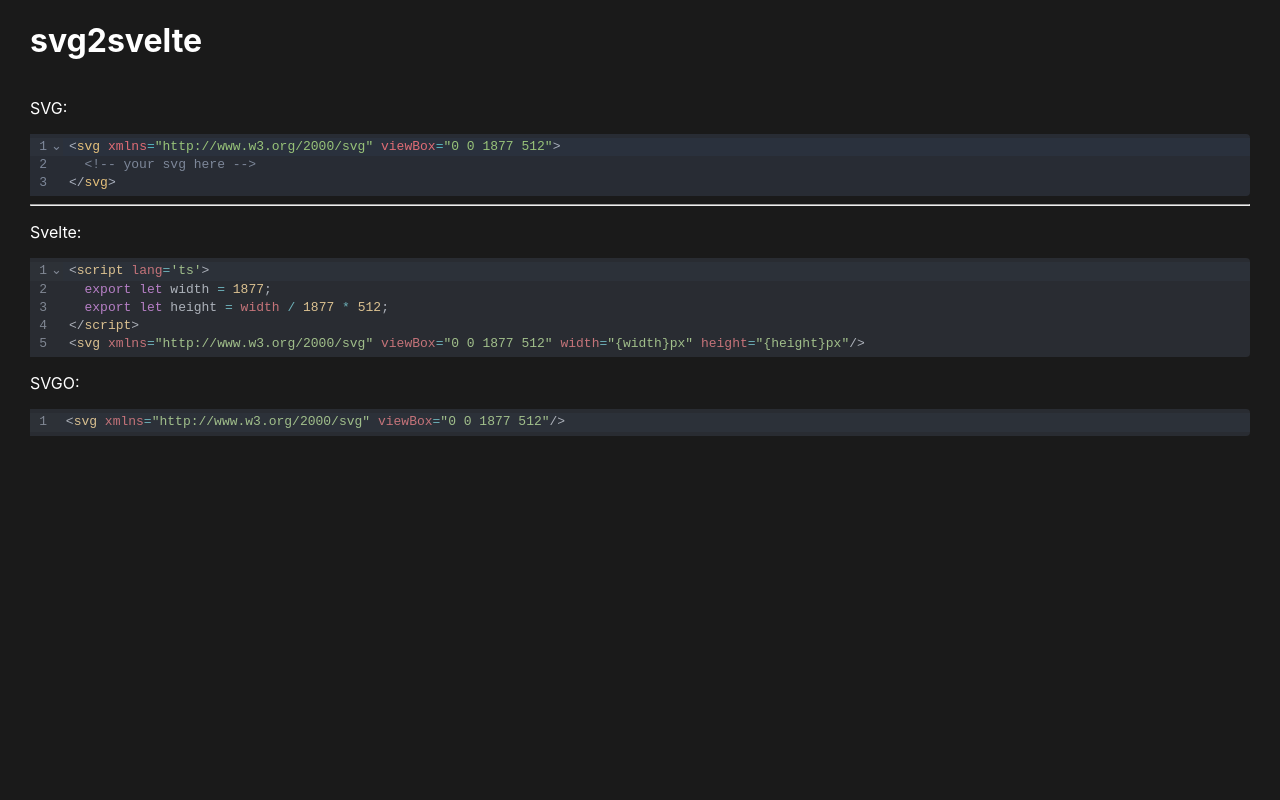
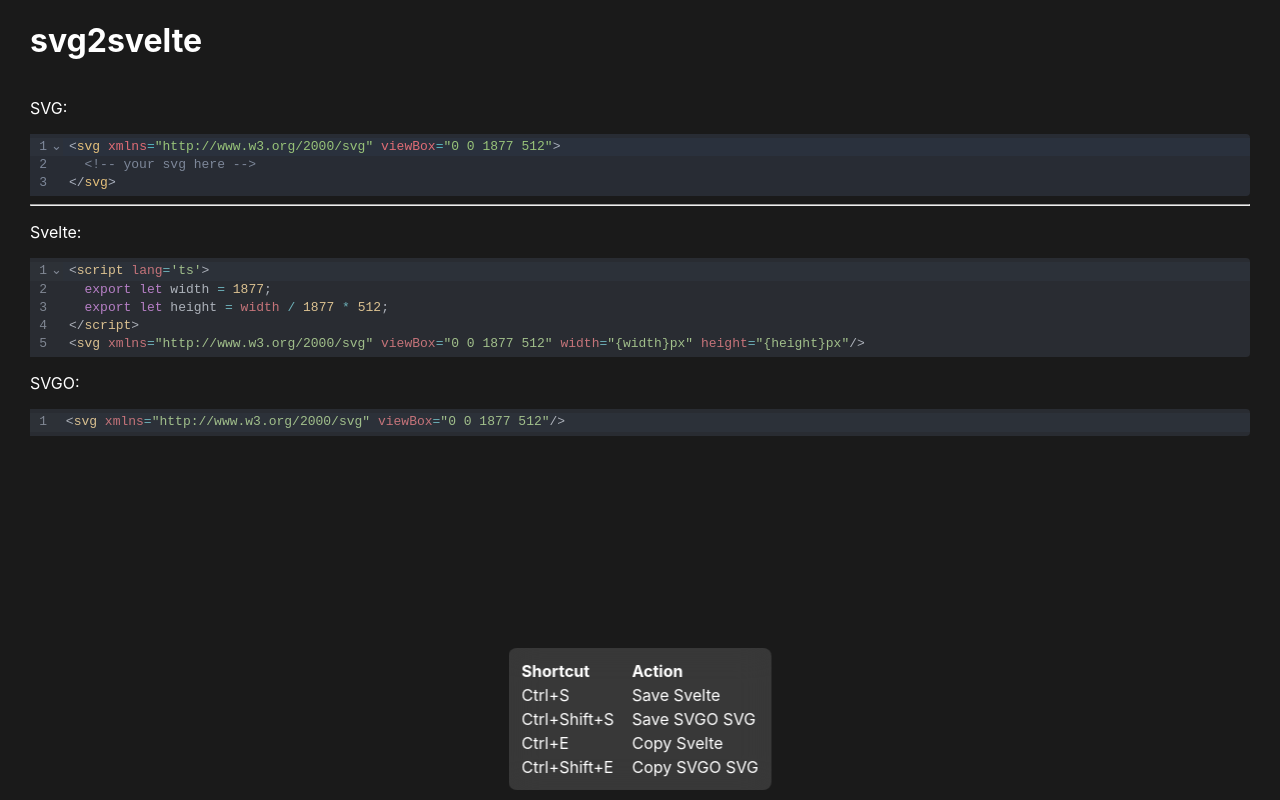
Before and after one commit to Exponential-Workload/svg2svelte, a SvelteKit app: page / in a window 1280 px wide. Built offline with nearby package versions, Linux system fonts and the light colour scheme; a web font is replaced by a local one.

Commit message:
feat: shortcuts

```diff
--- a/src/routes/+page.svelte
+++ b/src/routes/+page.svelte
@@ -95,6 +95,8 @@
       } catch (error) {}
     }
   };
+  let copied = false;
+  let saved = false;
 </script>
 
 <svelte:window
@@ -108,6 +110,22 @@
         encodeURIComponent(isLower ? svelte : svgoOut);
       a.download = isLower ? 'svg.svelte' : 'svg.svg';
       a.click();
+      saved = true;
+      setTimeout(() => {
+        saved = false;
+      }, 2500);
+    } else if (e.ctrlKey && e.key.toLowerCase() === 'e') {
+      e.preventDefault();
+      const isLower = e.key.toLowerCase() === e.key;
+      try {
+        navigator.clipboard.writeText(isLower ? svelte : svgoOut);
+        copied = true;
+        setTimeout(() => {
+          copied = false;
+        }, 2500);
+      } catch (error) {
+        alert(error);
+      }
     }
   }}
 />
@@ -149,6 +167,40 @@
       />
     </div>
   </div>
+  <table
+    style="font-weight:400;font-family:Inter, system-ui, -apple-system, BlinkMacSystemFont, 'Segoe UI', Roboto, Oxygen, Ubuntu, Cantarell, 'Open Sans', 'Helvetica Neue', sans-serif;position:fixed;bottom:1ch;left:50vw;transform:translate(-50%,0);background:#fff2;backdrop-filter:blur(16px);border-radius:8px;padding:1ch;transition:1s;"
+  >
+    <tbody>
+      <tr>
+        <th style="text-align:left;">Shortcut</th>
+        <th style="text-align:left;">Action</th>
+      </tr>
+      <tr>
+        <td>Ctrl+S </td>
+        <td>Save Svelte </td>
+      </tr>
+      <tr>
+        <td style="padding-right:15px;">Ctrl+Shift+S </td>
+        <td>Save SVGO SVG</td>
+      </tr>
+      <tr>
+        <td>Ctrl+E </td>
+        <td>Copy Svelte</td>
+      </tr>
+      <tr>
+        <td>Ctrl+Shift+E </td>
+        <td>Copy SVGO SVG</td>
+      </tr>
+    </tbody>
+  </table>
+  <!-- toasts -->
+  {#if copied || saved}
+    <div
+      style="position:fixed;bottom:0.5rem;left:50vw;transform:translate(-50%,0);background:#fff2;backdrop-filter:blur(16px);border-radius:8px;padding:1ch;transition:1s;text-align:center;width:10vw;"
+    >
+      <p>{copied ? 'Copied' : 'Saved'}!</p>
+    </div>
+  {/if}
 </main>
 
 <style lang="scss">
```
